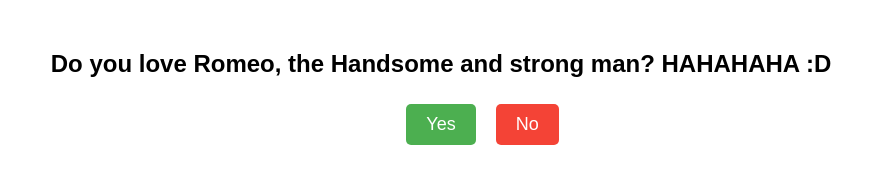
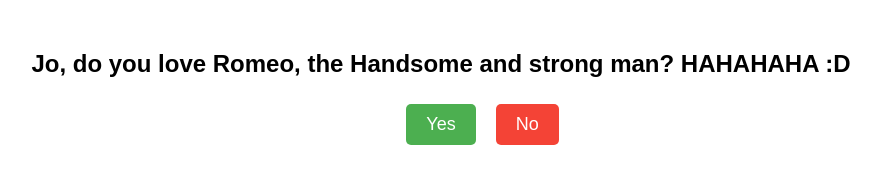
Before and after one commit to odarveromeogithub/valentine, a plain HTML site: page index.html in a window 1280 px wide. Shown: the whole page, without its empty margins (199-1080 px from the left). Drawn offline with Linux system fonts and the light colour scheme.

Commit message:
Update index.html

```diff
--- a/index.html
+++ b/index.html
@@ -47,7 +47,7 @@
 </head>
 <body>
     <div class="container">
-        <h1>Do you love Romeo, the Handsome and strong man? HAHAHAHA :D</h1>
+        <h1>Jo, do you love Romeo, the Handsome and strong man? HAHAHAHA :D</h1>
         <button class="btn yes" onclick="showLove()">Yes</button>
         <button class="btn no" onmouseover="moveNoButton()">No</button>
         <div class="image-container" id="imageContainer"></div>
```
